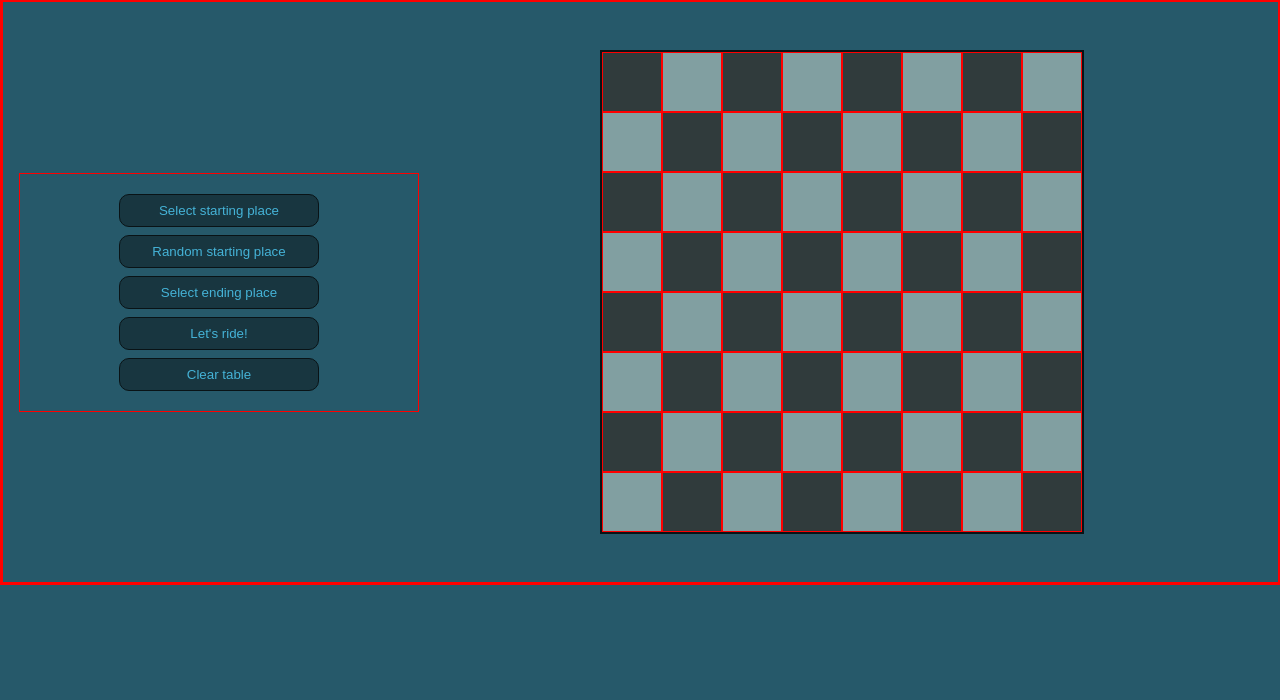
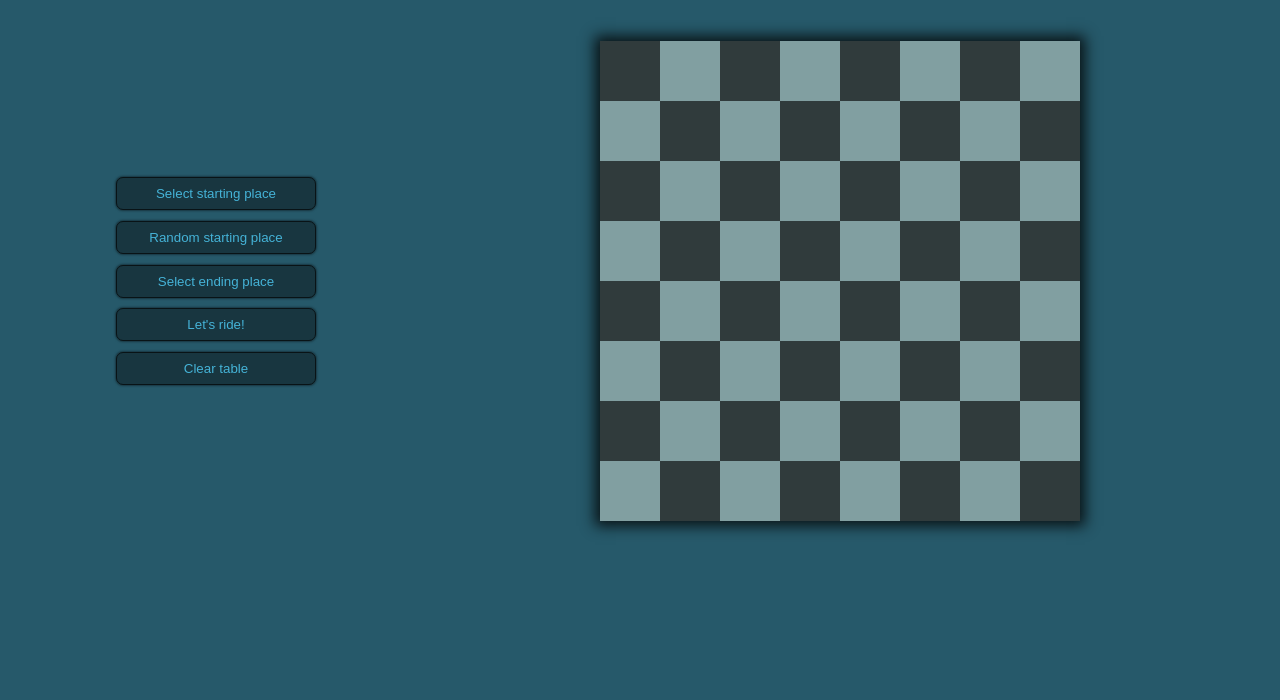
Before and after one commit to BalazsBanfi/Knights-Travails, a plain HTML site: page index.html in a window 1280 px wide. Shown: the part 100-800 px from the top of the page. Drawn offline with Linux system fonts and the light colour scheme.

Commit message:
Add style shadow

```diff
--- a/render.js
+++ b/render.js
@@ -8,7 +8,7 @@ export const renderPage = (content) => {
         cell.classList.add("whiteCell");
       }
       cell.classList.add("cell");
-      cell.setAttribute("id", `${i}${j}`)
+      cell.setAttribute("id", `${i}${j}`);
       content.appendChild(cell);
     }
   }
--- a/style.css
+++ b/style.css
@@ -13,7 +13,7 @@
   margin: 0;
   padding: 0;
   box-sizing: border-box;
-  border: 1px solid red;
+  /*  border: 1px solid red;*/
 }
 
 /*****************
@@ -69,9 +69,10 @@ button {
   background-color: var(--buttonBg);
   color: var(--buttonC);
   padding: 0.5rem 2rem;
-  margin: 0.25rem;
+  margin: 0.33rem;
   border: 1px solid var(--borderC);
-  border-radius: 10px;
+  box-shadow: 0px 0px 2px 1px var(--buttonBg);
+  border-radius: 7px;
   cursor: pointer;
   transition-duration: 0.2s;
 }
@@ -91,7 +92,7 @@ button:active {
 ******************/
 
 #table {
-  border: 2px solid var(--borderC);
+  box-shadow: 0px 0px 13px 5px var(--borderC);
   margin: 2rem;
   display: grid;
   grid-template: repeat(8, 1fr) / repeat(8, 1fr);
```
